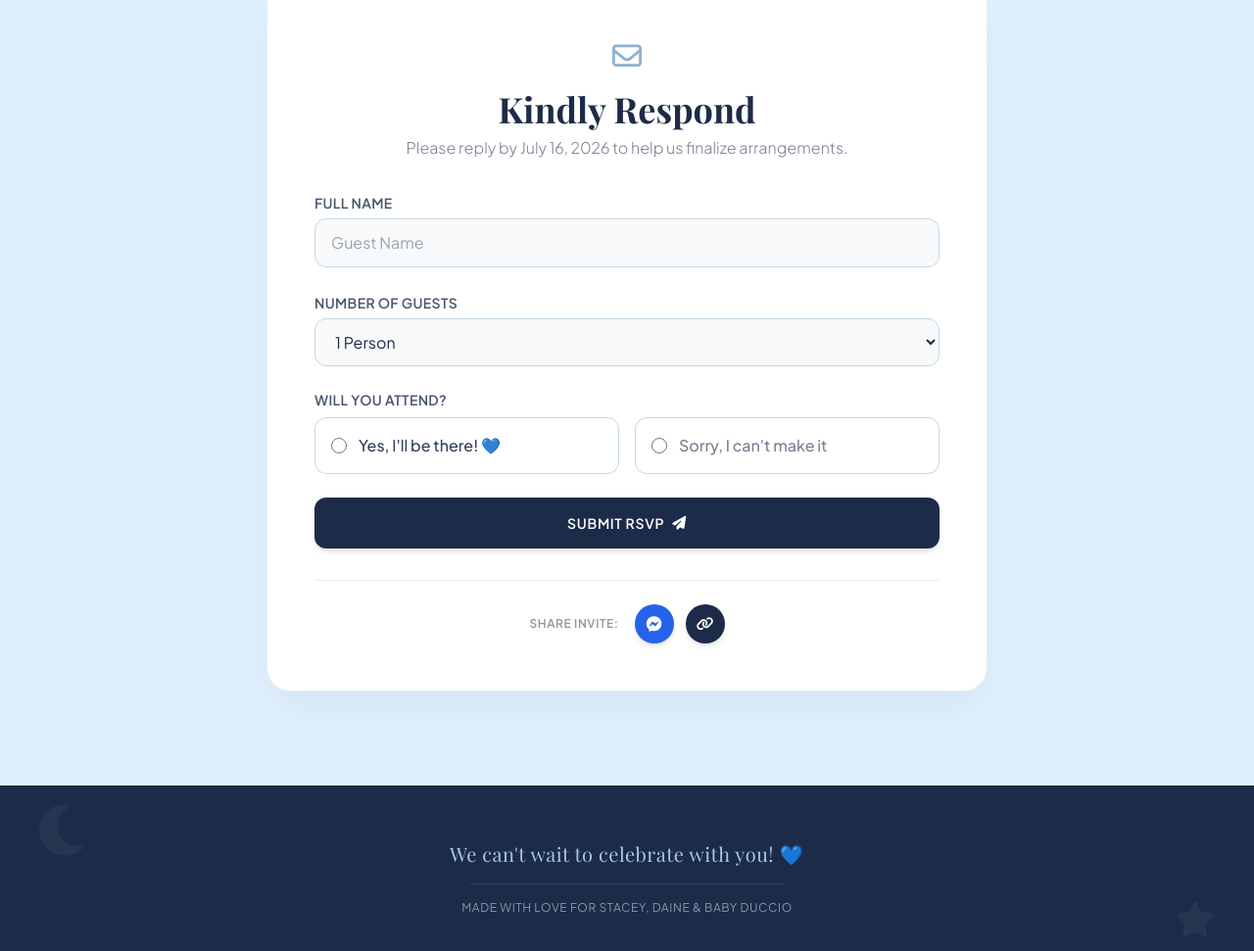
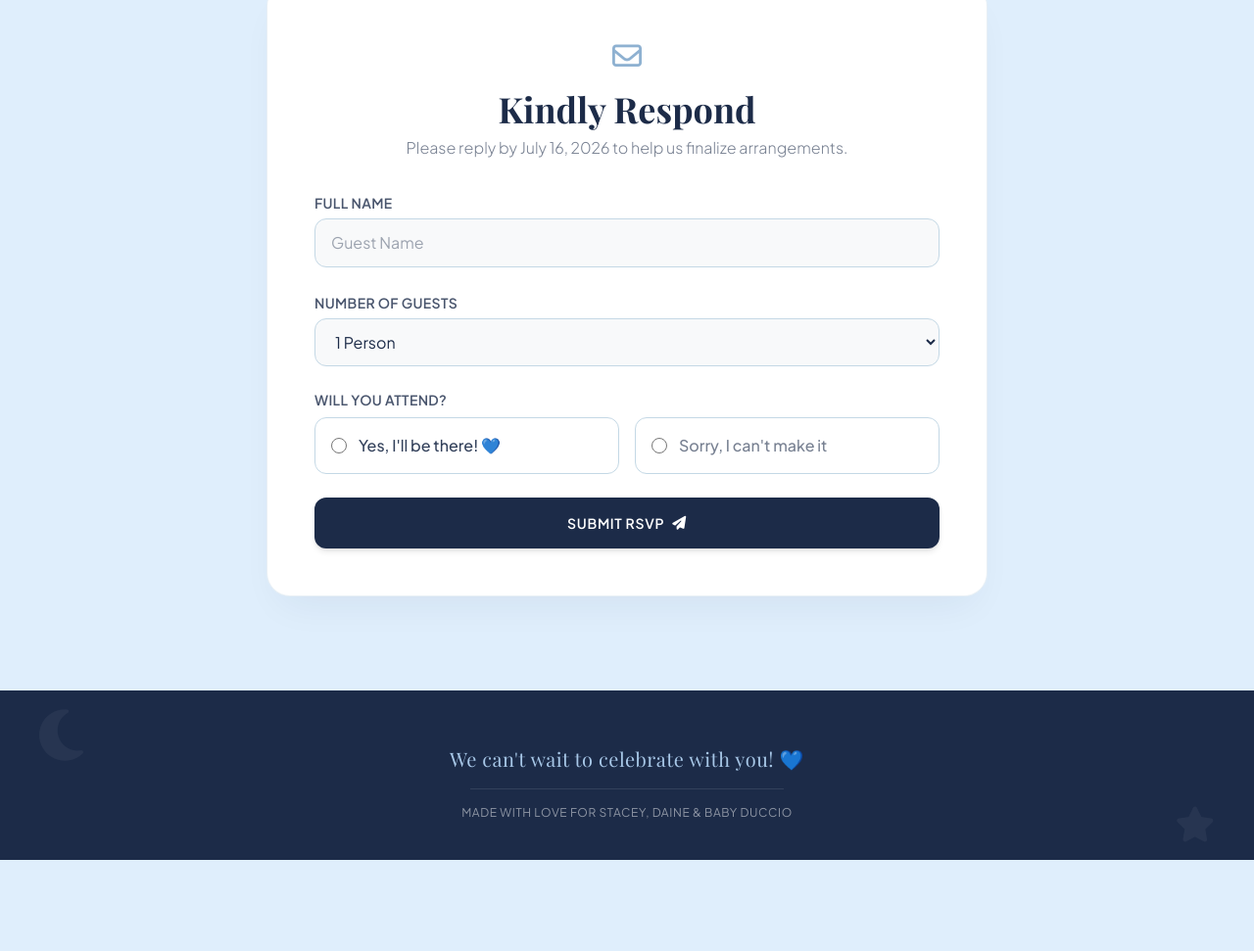
Before and after one commit to tanieler123/baby-shower, a plain HTML site: page index.html in a window 1280 px wide. Shown: the part 2032-3003 px from the top of the page at 98% size. After the commit the page ends 2910 px from the top, so only its background shows below. Drawn offline with nearby package versions, Linux system fonts and the light colour scheme; a web font is replaced by a local one.

Commit message:
index.html

```diff
--- a/index.html
+++ b/index.html
@@ -330,31 +330,7 @@
                     </button>
                 </form>
 
-                <!-- Social Sharing Links -->
-                                <div class="pt-6 border-t border-paleBlueGray/40 flex flex-col sm:flex-row items-center justify-center gap-4 text-center">
-                                    <span class="text-xs uppercase font-semibold tracking-wider text-navyBlue/50">Share Invite:</span>
-                                    <div class="flex items-center gap-3">
-                                        <!-- Facebook / Messenger Share -->
-                                        <a href="https://www.facebook.com/sharer/sharer.php?u=https://your-invitation-link.com"
-                                        target="_blank"
-                                        title="Share via Messenger / Facebook"
-                                        class="w-10 h-10 rounded-full bg-blue-600 text-white flex items-center justify-center hover:scale-110 transition-transform shadow-md">
-                                            <i class="fa-brands fa-facebook-messenger"></i>
 
-                                        </a>
-
-                                        <!-- Direct Copy Link Button -->
-                                        <button onclick="copyInviteLink(this)"
-                                                title="Copy Invitation Link"
-                                                class="w-10 h-10 rounded-full bg-navyBlue text-white flex items-center justify-center hover:scale-110 transition-transform shadow-md cursor-pointer relative group">
-                                            <i class="fa-solid fa-link text-sm transition-all duration-300"></i>
-                                            <!-- Tooltip Toast Confirmation -->
-                                            <span class="absolute -top-10 scale-0 group-[.copied]:scale-100 transition-transform bg-navyBlue text-[10px] text-white px-2 py-1 rounded shadow-md pointer-events-none whitespace-nowrap">
-                                                Link Copied!
-                                            </span>
-                                        </button>
-                                    </div>
-                                </div>
                             </div>
                         </div>
 
```
